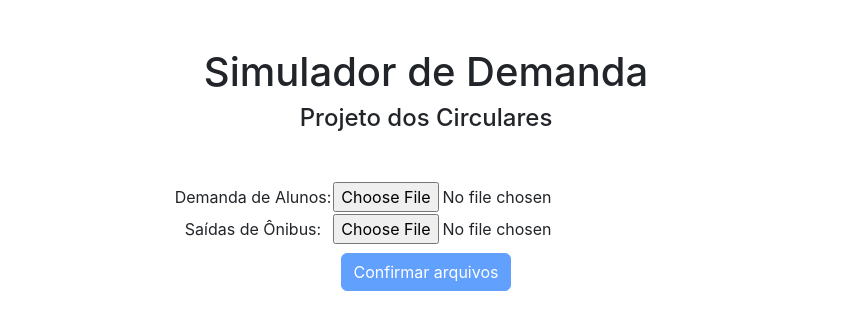
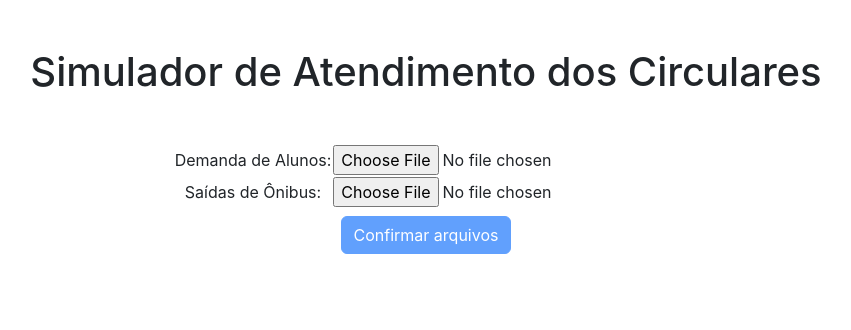
Before and after one commit to Circulares-USP/front-sistema, a React (Create React App) app: page / in a window 1280 px wide. Shown: the top 330 px of the page, without its empty margins (214-1065 px from the left). Built offline with nearby package versions, Linux system fonts and the light colour scheme; no server answers; the HTML template or start-up script is replaced by a standard one.

Commit message:
Altera nome da aplicação

```diff
--- a/src/Home.js
+++ b/src/Home.js
@@ -70,8 +70,7 @@ class Home extends React.Component{
   render() {
     return (
       <div className="container overflow-hidden text-center">
-        <h1 className="mt-5">Simulador de Demanda</h1>
-	<h4>Projeto dos Circulares</h4>
+        <h1 className="mt-5">Simulador de Atendimento dos Circulares</h1>
 	<div className="mt-5 d-flex flex-column align-items-center">
 		{this.state.currentStep === "sendFiles" &&
 		  <FileUpload getJsons={this.getJsons} ref={this.fileUploadRef}/>}
```
